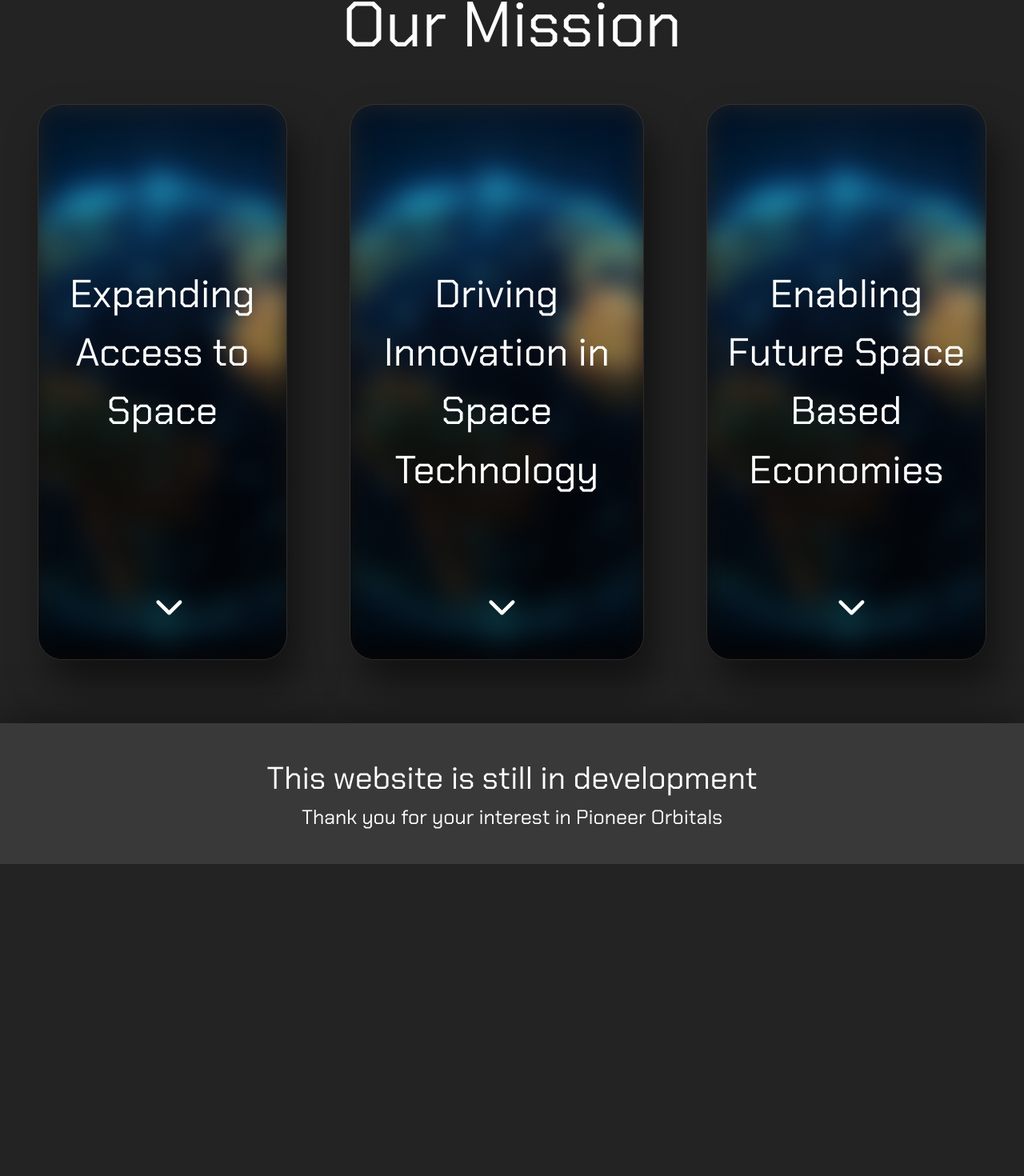
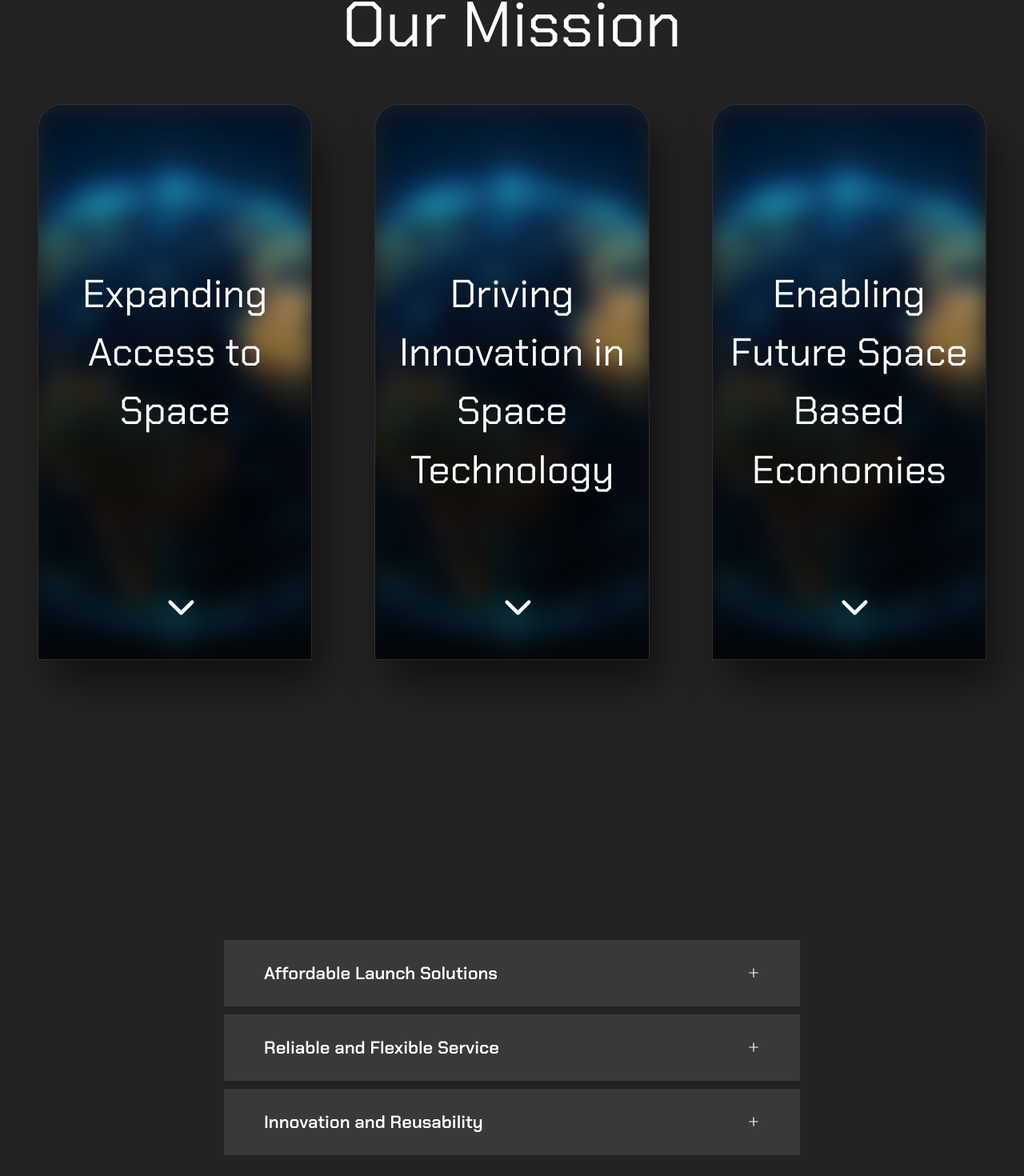
Before and after one commit to aryamanrtunjay/Pioneer-Orbitals-Website, a Next.js app in the folder pioneer-orbitals/: page / in a window 1280 px wide. Shown: the part 953-2423 px from the top of the page at 80% size. Before the commit the page ends 2033 px from the top, so only its background shows below. Built offline with nearby package versions, Linux system fonts and the light colour scheme.

Commit message:
Added basic accordion and reworked info card panels

```diff
--- a/pioneer-orbitals/package.json
+++ b/pioneer-orbitals/package.json
@@ -15,6 +15,7 @@
     "framer-motion": "^11.3.28",
     "next": "14.2.5",
     "react": "^18",
+    "react-collapse": "^5.1.1",
     "react-dom": "^18",
     "react-icons": "^5.3.0",
     "react-scroll-parallax": "^3.4.5"
--- a/pioneer-orbitals/src/app/globals.css
+++ b/pioneer-orbitals/src/app/globals.css
@@ -35,3 +35,7 @@ body {
 .chakra-petch {
   font-family: var(--font-chakra-petch);
 }
+
+.ReactCollapse--collapse {
+  transition: height 500ms;
+}
--- a/pioneer-orbitals/src/app/page.js
+++ b/pioneer-orbitals/src/app/page.js
@@ -1,12 +1,14 @@
 import Image from "next/image";
 import Hero from "@/components/Home_Page/Hero";
 import Mission from "@/components/Home_Page/Mission";
+import Features from "@/components/Home_Page/Features";
 
 export default function Home() {
   return (
     <main>
       <Hero/>
       <Mission />
+      <Features />
     </main>
   );
 }
--- /dev/null
+++ b/pioneer-orbitals/src/components/Home_Page/AccordionItem.jsx
@@ -0,0 +1,25 @@
+"use client";
+
+import React from 'react'
+import { Collapse } from 'react-collapse'
+import { AiOutlineMinus, AiOutlinePlus } from "react-icons/ai"
+
+export default function AccordionItem({open, toggle, title, content}) {
+  return (
+    <div className="pt-[10px]">
+        <div
+            className="bg-[#393939] py-[25px] px-[50px] flex justify-between items-center cursor-pointer"
+            onClick={toggle}
+        >
+            <p className="text-[22px] font-semibold"> {title} </p>
+            <div classname="text-[30px]">
+                {open ? <AiOutlineMinus /> : <AiOutlinePlus />}
+            </div>
+        </div>
+        <Collapse isOpened={open}>
+            <div className="bg-[#393939] px-[50px] pb-[20px]"> {content} </div>
+        </Collapse>
+    </div>
+
+  )
+}
--- /dev/null
+++ b/pioneer-orbitals/src/components/Home_Page/Features.jsx
@@ -0,0 +1,45 @@
+'use client';
+
+import React from 'react'
+import AccordionItem from './AccordionItem'
+
+export default function Features() {
+
+    const [open, setOpen] = React.useState(false);
+
+    const toggle = (index) => {
+        if(open === index) {
+            return setOpen(null);
+        }
+
+        setOpen(index);
+    }
+
+    const accordionData = [
+        {
+            id: 1,
+            title: "Affordable Launch Solutions",
+            content: "We understand the budget constraints many companies and researchers face when accessing space. That’s why Pioneer Orbitals focuses on offering competitively priced launch solutions, ensuring that even small-scale missions have the opportunity to reach orbit without breaking the bank."
+        },
+        {
+            id: 2,
+            title: "Reliable and Flexible Service",
+            content: "Pioneer Orbitals is dedicated to providing dependable and flexible launch services. Whether you need a precise launch schedule or the ability to adapt to changing payload needs, we work with you to ensure your mission launches smoothly and successfully."
+        },
+        {
+            id: 3,
+            title: "Innovation and Reusability",
+            content: "Our focus on reusability and cutting-edge technology sets us apart in the industry. By developing rockets that can be reused multiple times, we reduce costs and environmental impact while pushing the boundaries of what’s possible in space exploration."
+        }
+    ]
+
+    return (
+        <section className="h-screen grid place-items-center">
+            <div className="px-[40px] max-w-[800px]">
+                {accordionData.map((data, index) => {
+                    return <AccordionItem key={index} open={index === open} title={data.title} content={data.content} toggle={() => toggle(index)}/>
+                })}
+            </div>
+        </section>
+    )
+}
--- a/pioneer-orbitals/src/components/Home_Page/InfoCard.jsx
+++ b/pioneer-orbitals/src/components/Home_Page/InfoCard.jsx
@@ -6,10 +6,9 @@ import { Popover, PopoverButton, PopoverPanel } from "@headlessui/react"
 import { IoIosArrowDown } from "react-icons/io"
 import { AnimatePresence, motion } from 'framer-motion'
 import Button from '@/components/Button'
+import { Collapse } from 'react-collapse'
 
-export default function InfoCard({ src, alt, title, infoText}) {
-
-  const [open, setOpen] = React.useState(false)
+export default function InfoCard({ src, alt, title, infoText, toggle, open }) {
   const [isDesktop, setIsDesktop] = React.useState(true);
 
   const checkWindowSize = () => {
@@ -41,14 +40,14 @@ export default function InfoCard({ src, alt, title, infoText}) {
 
   return (
     <button
-      onClick={() => setOpen(!open)}
+      onClick={toggle}
       className="flex flex-col justify-center items-center relative z-0"
     >
-      <div className={!open ? "relative rounded-[30px] overflow-hidden outline outline-[1px] outline-[#484848]/[0.45] shadow-[rgba(0,0,0,0.5)_15px_30px_50px_0px] w-full h-[450px] lg:h-[693px]"
-                            : "relative rounded-[30px] overflow-hidden outline outline-[1px] outline-[#484848]/[0.45] shadow-[rgba(0,0,0,0.5)_15px_0px_50px_0px] w-full h-[450px] lg:h-[693px]"
+      <div className={!open ? "relative rounded-t-[30px] overflow-hidden outline outline-[1px] outline-[#484848]/[0.45] shadow-[rgba(0,0,0,0.5)_15px_30px_50px_0px] w-full max-w-[550px] h-[450px] lg:h-[693px]"
+                            : "relative rounded-t-[30px] overflow-hidden outline outline-[1px] outline-[#484848]/[0.45] shadow-[rgba(0,0,0,0.5)_15px_0px_50px_0px] w-full max-w-[550px] h-[450px] lg:h-[693px]"
                      }
       >
-        <div className="absolute w-full h-full bg-[linear-gradient(0deg,rgba(0,0,0,0.75)_0%,rgba(0,0,0,0.51)_51%,rgba(0,0,0,0.00)_100%)] z-10"></div>
+        <div className="absolute w-full max-w-[550px] h-full bg-[linear-gradient(0deg,rgba(0,0,0,0.75)_0%,rgba(0,0,0,0.51)_51%,rgba(0,0,0,0.00)_100%)] z-10"></div>
         <h1 className="relative z-10 text-4xl lg:text-5xl text-center mx-[10px] lg:mx-[22px] mt-[100px] lg:mt-[200px]"> {title} </h1>
 
         <AnimatePresence>
@@ -66,23 +65,31 @@ export default function InfoCard({ src, alt, title, infoText}) {
           src={src}
           alt={alt}
           fill
-          className={!open ? "blur-lg object-cover w-full h-full z-[-5]" : "object-cover w-full h-full z-[-5]"}
+          className={!open ? "blur-lg object-cover w-full max-w-[550px] h-full z-[-5]" : "object-cover w-full max-w-[550px] h-full z-[-5]"}
         />
       </div>
-      <AnimatePresence>
+
+      <Collapse isOpened={open}>
+        <div className="bg-[#393939] py-[40px] rounded-b-[30px] w-full max-w-[550px]">
+          {isDesktop && <h1 className="text-[20px] mx-[25px] mb-[25px] text-left"> {infoText} </h1>}
+          <Button variant="outline" className="w-[90%] h-[40px] border-white border-2 z-50">Read More</Button>
+        </div>
+      </Collapse>
+
+      {/* <AnimatePresence>
         <motion.div
           initial={{opacity: 0, y: -600 }}
           animate={{opacity: open ? 1 : 0, y: open ? -400 : -600 }}
           exit={{opacity: 0, y: -600 }}
           transition={{ duration: 0.2 }}
-          className={open ? `relative bg-[#393939] w-full h-[${isDesktop ? "377px" : "180px"}] rounded-b-[30px] -translate-y-[20px] z-[-10] bottom-[-377px] flex flex-col gap-10 justify-center items-center shadow-[rgba(0,0,0,0.5)_15px_30px_50px_0px]`
-                          : "relative bg-[#393939] w-full h-[0px] rounded-b-[30px] -translate-y-[20px] z-[-10] bottom-[-377px] flex flex-col gap-10 justify-center items-center"
+          className={open ? `relative bg-[#393939] w-full max-w-[550px] h-[${isDesktop ? "377px" : "180px"}] rounded-b-[30px] -translate-y-[20px] z-[-10] bottom-[-377px] flex flex-col gap-10 justify-center items-center shadow-[rgba(0,0,0,0.5)_15px_30px_50px_0px]`
+                          : "relative bg-[#393939] w-full max-w-[550px] h-[0px] rounded-b-[30px] -translate-y-[20px] z-[-10] bottom-[-377px] flex flex-col gap-10 justify-center items-center"
           }
         >
           {isDesktop && <h1 className="text-[20px] mx-[25px] text-left"> {infoText} </h1>}
           <Button variant="outline" className="w-[90%] h-[40px] border-white border-2 z-50">Read More</Button>
         </motion.div>
-      </AnimatePresence>
+      </AnimatePresence> */}
     </button>
   )
 }
--- a/pioneer-orbitals/src/components/Home_Page/Mission.jsx
+++ b/pioneer-orbitals/src/components/Home_Page/Mission.jsx
@@ -1,15 +1,53 @@
+'use client'
+
 import React from 'react'
 import InfoCard from './InfoCard'
 import Card1Image from '@/images/MissionCard1.png'
 
 export default function Mission() {
+
+  const [open, setOpen] = React.useState(false);
+
+  const toggle = (index) => {
+    if(open === index) {
+        return setOpen(null);
+    }
+
+    setOpen(index);
+  }
+
+  const cardData = [
+    {
+      id: 1,
+      src: Card1Image,
+      alt: "Image of Earth",
+      title: "Expanding Access to Space",
+      infoText: "We believe that space should be accessible to anyone, regardless of size, location, or budget. Our mission is to democratize access to space through the development of innovative Small-Lift Vehicles (SLVs) that offer affordable and reliable launch solutions for small satellites and payloads."
+
+    },
+    {
+      id: 2,
+      src: Card1Image,
+      alt: "Image of Earth",
+      title: "Driving Innovation in Space Technology",
+      infoText: "At Pioneer Orbitals, we are advancing rocket technology with a focus on reusability, efficiency, and sustainability. Our cutting-edge SLV designs are optimized for low-mass payloads, offering cost-effective launch solutions while minimizing environmental impact. We are committed to innovations that will shape the future of space exploration."
+    },
+    {
+      id: 3,
+      src: Card1Image,
+      alt: "Image of Earth",
+      title: "Enabling Future Space Based Economies",
+      infoText: "We envision a future where space becomes a hub of economic activity. Pioneer Orbitals aims to build the infrastructure needed for space-based industries, from communications to resource extraction. Our long-term goal is to enable scalable space economies, fostering sustainable exploration and future human space travel."
+    }
+  ]
+
   return (
     <div className="flex flex-col justify-center items-center">
       <h1 className="text-[40px] lg:text-[80px] mb-10 text-center">Our Mission</h1>
       <div className="flex flex-col lg:flex-row gap-20 mx-12 mb-20 items-start">
-        <InfoCard src={Card1Image} alt="Image of Earth" title="Expanding Access to Space" infoText="We believe that space should be accessible to anyone, regardless of size, location, or budget. Our mission is to democratize access to space through the development of innovative Small-Lift Vehicles (SLVs) that offer affordable and reliable launch solutions for small satellites and payloads."/>
-        <InfoCard src={Card1Image} alt="Image of Earth" title="Driving Innovation in Space Technology" infoText="At Pioneer Orbitals, we are advancing rocket technology with a focus on reusability, efficiency, and sustainability. Our cutting-edge SLV designs are optimized for low-mass payloads, offering cost-effective launch solutions while minimizing environmental impact. We are committed to innovations that will shape the future of space exploration."/>
-        <InfoCard src={Card1Image} alt="Image of Earth" title="Enabling Future Space Based Economies" infoText="We envision a future where space becomes a hub of economic activity. Pioneer Orbitals aims to build the infrastructure needed for space-based industries, from communications to resource extraction. Our long-term goal is to enable scalable space economies, fostering sustainable exploration and future human space travel."/>
+        {cardData.map((data, index) => {
+          return <InfoCard key={index} open={index === open} src={data.src} alt={data.alt} title={data.title} infoText={data.infoText} toggle={() => toggle(index)}/>
+        })}
       </div>
     </div>
   )
```
Also changed, not shown: 1 other file (tests, documents, lock files or other folders).
